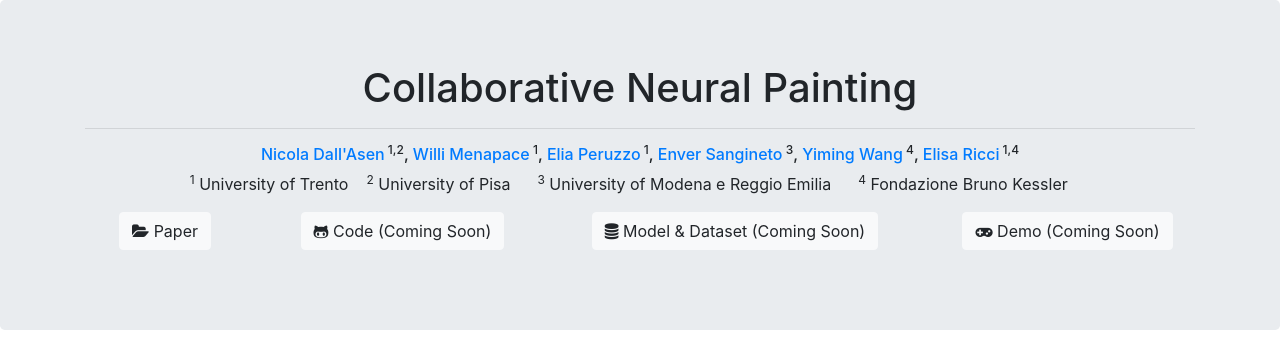
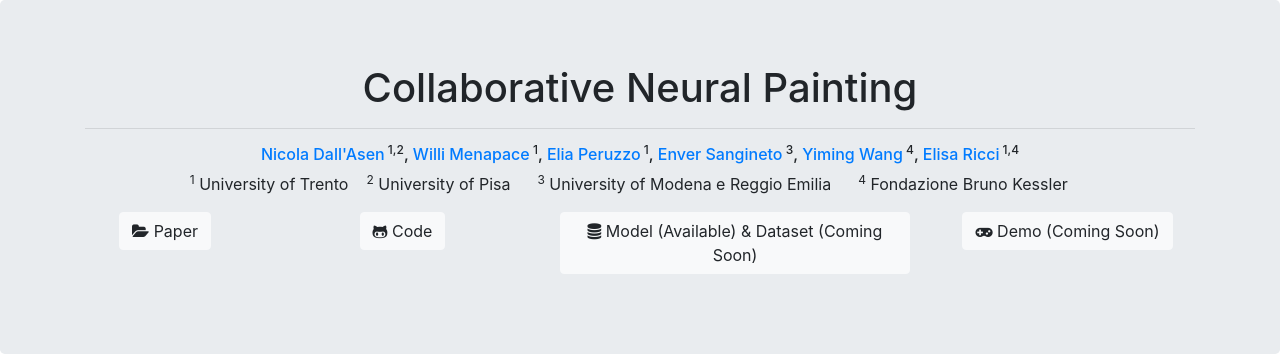
Before and after one commit to Fodark/collaborative-neural-painting, a plain HTML site: page index.html in a window 1280 px wide. Shown: the top 359 px of the page. Drawn offline with nearby package versions, Linux system fonts and the light colour scheme.

Commit message:
update links

```diff
--- a/index.html
+++ b/index.html
@@ -47,13 +47,13 @@
                   <i class="fa fa-folder-open"></i> Paper</a> </p>
             </div>
             <div class="column col-12 col-md-6 col-lg-3">
-              <p class="mb-15"><a class="btn btn-large btn-light" href="https://github.com" role="button"
+              <p class="mb-15"><a class="btn btn-large btn-light" href="https://github.com/Fodark/collaborative-neural-painting" role="button"
                   target="_blank">
-                  <i class="fa fa-github-alt"></i> Code (Coming Soon) </a> </p>
+                  <i class="fa fa-github-alt"></i> Code</a> </p>
             </div>
             <div class="column col-12 col-md-6 col-lg-4">
-              <p class="mb-15"><a class="btn btn-large btn-light" href="" role="button" target="_blank">
-                  <i class="fa fa-database"></i> Model & Dataset (Coming Soon)</a> </p>
+              <p class="mb-15"><a class="btn btn-large btn-light" href="" role="button" target="https://mega.nz/file/44IV1bKC#KYwP9JEKSyWNkiFZUZBKWHUsZaVNZwygxahVb8yim6c">
+                  <i class="fa fa-database"></i> Model (Available) & Dataset (Coming Soon)</a> </p>
             </div>
             <div class="column col-12 col-md-6 col-lg-3">
               <p class="mb-15"><a class="btn btn-large btn-light" href="" role="button" target="_blank">
```
